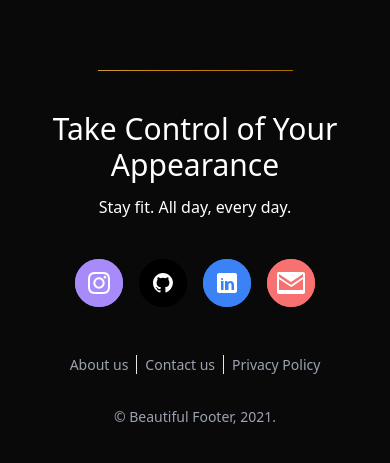
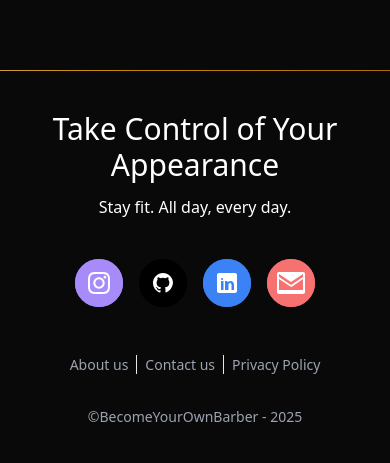
Before and after one commit to lucasjolibois54/byob-ebook, a Next.js app: page / in a window 390 px wide. Shown: the part 4918-5381 px from the top of the page. Built offline with nearby package versions, Linux system fonts and the light colour scheme.

Commit message:
Update footer.tsx

```diff
--- a/app/components/main/footer/footer.tsx
+++ b/app/components/main/footer/footer.tsx
@@ -3,7 +3,7 @@ import React from 'react'
 export default function Footer() {
   return (
         <div className="bg-[#09090A] relative">
-             <div className=" top-0 left-0 w-1/2 mx-auto h-[1px] bg-gradient-to-r from-gray-300 via-yellow-600 to-yellow-700 animate-shimmer"></div>
+             <div className=" top-0 left-0 w-full lg:w-1/2 mx-auto h-[1px] bg-gradient-to-r from-gray-300 via-yellow-600 to-yellow-700 animate-shimmer"></div>
         <div className="max-w-2xl mx-auto text-white py-10">
             <div className="text-center">
             <h3 className="text-3xl mb-3">Take Control of Your Appearance</h3>
@@ -13,7 +13,7 @@ export default function Footer() {
             </div>
             </div>
             <div className="mt-12 flex flex-col md:flex-row md:justify-between items-center text-sm text-gray-400">
-            <p className="order-2 md:order-1 mt-8 md:mt-0">&copy; Beautiful Footer, 2021.</p>
+            <p className="order-2 md:order-1 mt-8 md:mt-0">&copy;BecomeYourOwnBarber - 2025</p>
             <div className="order-1 md:order-2">
                 <span className="px-2">About us</span>
                 <span className="px-2 border-l">Contact us</span>
```
